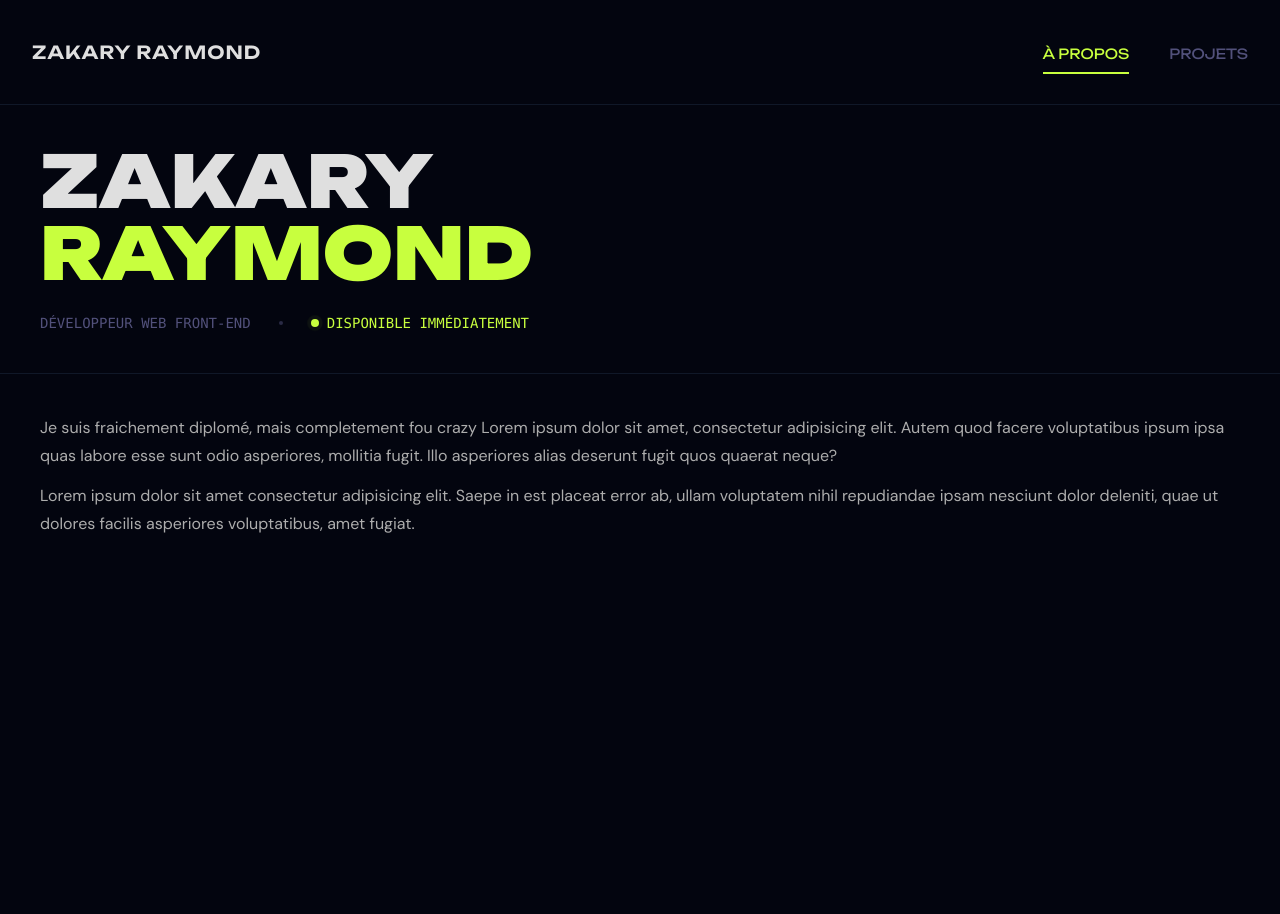
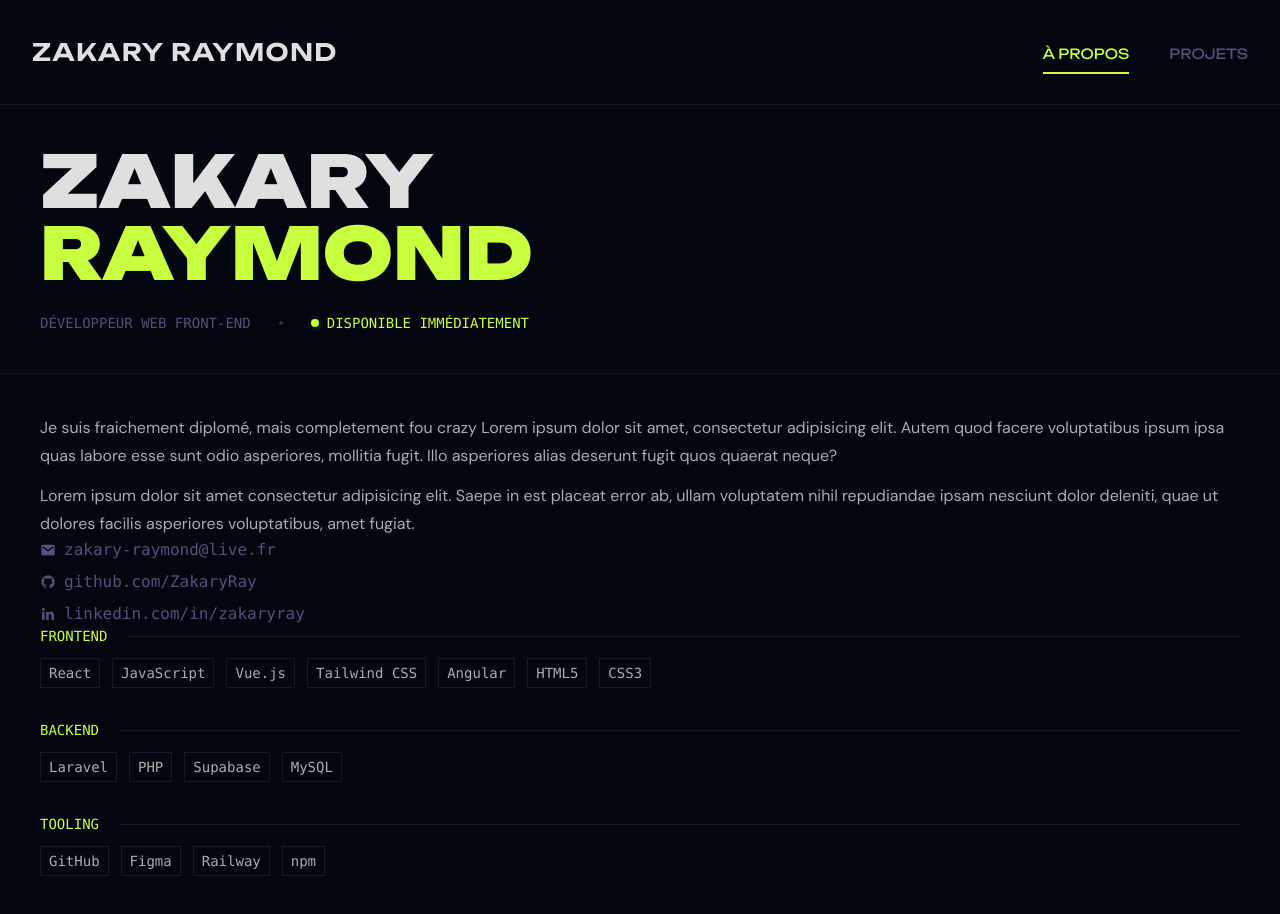
Before and after one commit to ZakaryRay/portfolio, a React (Vite) app in the folder portfolio/: page / in a window 1280 px wide. Before the commit the page ends 800 px from the top, so only its background shows below. Built offline with nearby package versions, Linux system fonts and the light colour scheme.

Commit message:
Added boxicons, finishing home page and more

```diff
--- a/portfolio/index.html
+++ b/portfolio/index.html
@@ -6,6 +6,7 @@
         <meta name="viewport" content="width=device-width, initial-scale=1.0" />
         <title>portfolio</title>
         <link rel="stylesheet" href="/src/App.css" />
+        <link href="https://unpkg.com/boxicons@2.1.4/css/boxicons.min.css" rel="stylesheet" />
     </head>
     <body>
         <div id="root"></div>
--- a/portfolio/package.json
+++ b/portfolio/package.json
@@ -11,6 +11,7 @@
   },
   "dependencies": {
     "@tailwindcss/vite": "^4.3.2",
+    "boxicons": "^2.1.4",
     "react": "^19.2.7",
     "react-dom": "^19.2.7",
     "react-router-dom": "^7.18.1",
--- a/portfolio/src/App.css
+++ b/portfolio/src/App.css
@@ -22,4 +22,5 @@ body {
     --color-light-gray: #adadad;
     --font-family-dm-sans: "DM Sans", sans-serif;
     --font-family-unbounded: "Unbounded", sans-serif;
+    --breakpoint-custom: 1320px;
 }
--- a/portfolio/src/assets/components/Header.jsx
+++ b/portfolio/src/assets/components/Header.jsx
@@ -9,7 +9,7 @@ const Header = () => {
 
     return (
         <header className="justify-between border-b border-gray-900 p-8 font-family-unbounded space-y-10 md:space-y-0 md:flex md:text-lg text-2xl">
-            <Link className="hover:text-electric-green font-semibold tracking-wider hover:cursor-pointer transition-all duration-250 self-center">
+            <Link className="hover:text-electric-green font-semibold tracking-wider hover:cursor-pointer transition-all duration-250 self-center text-xl md:text-2xl">
                 ZAKARY RAYMOND
             </Link>
 
--- a/portfolio/src/assets/components/Hero.jsx
+++ b/portfolio/src/assets/components/Hero.jsx
@@ -3,13 +3,13 @@ import React from "react";
 const Hero = () => {
     return (
         <div className="p-10 border-b border-gray-900">
-            <div className="font-family-unbounded font-black text-7xl mb-6">
+            <div className="font-family-unbounded font-black text-4xl md:5xl md:text-7xl mb-6 transition-all duration-300">
                 <p>ZAKARY</p>
                 <p className="text-electric-green ">RAYMOND</p>
             </div>
-            <div className="font-mono flex space-x-7 text-sm">
+            <div className="font-mono flex space-x-7 text-sm max-sm:flex-col max-sm:space-y-5 transition-all">
                 <p className="text-gray-purple">DÉVELOPPEUR WEB FRONT-END</p>
-                <span className="w-1 h-1 bg-gray-purple/50 self-center rounded"></span>
+                <span className="w-1 h-1 bg-gray-purple/50 self-center rounded max-sm:hidden"></span>
                 <div className="space-x-2 flex ">
                     <span className="relative inline-flex w-2 h-2 self-center">
                         <span className="animate-ping absolute inline-flex h-full w-full rounded bg-electric-green opacity-75"></span>
--- /dev/null
+++ b/portfolio/src/assets/components/Stacks.jsx
@@ -0,0 +1,59 @@
+import React from "react";
+
+const Stacks = () => {
+    const frontend = ["React", "JavaScript", "Vue.js", "Tailwind CSS", "Angular", "HTML5", "CSS3"];
+    const backend = ["Laravel", "PHP", "Supabase", "MySQL"];
+    const tooling = ["GitHub", "Figma", "Railway", "npm"];
+
+    return (
+        <div className="font-mono space-y-8 custom:w-1/2">
+            <div className="space-y-3">
+                <div className="flex space-x-5">
+                    <h2 className="text-sm text-electric-green">FRONTEND</h2>
+                    <span className="h-px w-full bg-gray-800/60 inline-block self-center"></span>
+                </div>
+                <div className="flex space-x-3 flex-wrap ">
+                    {frontend.map((stack) => (
+                        <p
+                            key={stack}
+                            className="border border-gray-800/60 hover:border-electric-green/70 transition-all duration-200 cursor-default px-2 py-1 text-sm max-sm:mb-2">
+                            {stack}
+                        </p>
+                    ))}
+                </div>
+            </div>
+            <div className="space-y-3">
+                <div className="flex space-x-5">
+                    <h2 className="text-sm text-electric-green">BACKEND</h2>
+                    <span className="h-px w-full bg-gray-800/60 inline-block self-center"></span>
+                </div>
+                <div className="flex space-x-3">
+                    {backend.map((stack) => (
+                        <p
+                            key={stack}
+                            className="border border-gray-800/60 hover:border-electric-green/70 transition-all duration-200 cursor-default px-2 py-1 text-sm">
+                            {stack}
+                        </p>
+                    ))}
+                </div>
+            </div>
+            <div className="space-y-3">
+                <div className="flex space-x-5">
+                    <h2 className="text-sm text-electric-green">TOOLING</h2>
+                    <span className="h-px w-full bg-gray-800/60 inline-block self-center"></span>
+                </div>
+                <div className="flex space-x-3">
+                    {tooling.map((stack) => (
+                        <p
+                            key={stack}
+                            className="border border-gray-800/60 hover:border-electric-green/70 transition-all duration-200 cursor-default px-2 py-1 text-sm">
+                            {stack}
+                        </p>
+                    ))}
+                </div>
+            </div>
+        </div>
+    );
+};
+
+export default Stacks;
--- a/portfolio/src/assets/pages/Home.jsx
+++ b/portfolio/src/assets/pages/Home.jsx
@@ -1,25 +1,54 @@
 import React from "react";
 import Header from "../components/Header";
 import Hero from "../components/Hero";
+import Stacks from "../components/Stacks";
 
 const Home = () => {
     return (
         <>
             <Hero />
-            <main className="text-light-gray p-10">
-                <div className="space-y-3 text-base/7">
-                    <p className="">
-                        Je suis fraichement diplomé, mais completement fou crazy Lorem ipsum dolor
-                        sit amet, consectetur adipisicing elit. Autem quod facere voluptatibus ipsum
-                        ipsa quas labore esse sunt odio asperiores, mollitia fugit. Illo asperiores
-                        alias deserunt fugit quos quaerat neque?
-                    </p>
-                    <p>
-                        Lorem ipsum dolor sit amet consectetur adipisicing elit. Saepe in est
-                        placeat error ab, ullam voluptatem nihil repudiandae ipsam nesciunt dolor
-                        deleniti, quae ut dolores facilis asperiores voluptatibus, amet fugiat.
-                    </p>
+            <main className="text-light-gray p-10 custom:flex custom:space-x-20 ">
+                <div className="custom:w-1/2">
+                    <div className="space-y-3 text-base/7  ">
+                        <p className="">
+                            Je suis fraichement diplomé, mais completement fou crazy Lorem ipsum
+                            dolor sit amet, consectetur adipisicing elit. Autem quod facere
+                            voluptatibus ipsum ipsa quas labore esse sunt odio asperiores, mollitia
+                            fugit. Illo asperiores alias deserunt fugit quos quaerat neque?
+                        </p>
+                        <p>
+                            Lorem ipsum dolor sit amet consectetur adipisicing elit. Saepe in est
+                            placeat error ab, ullam voluptatem nihil repudiandae ipsam nesciunt
+                            dolor deleniti, quae ut dolores facilis asperiores voluptatibus, amet
+                            fugiat.
+                        </p>
+                    </div>
+                    <div className="flex flex-col space-y-2 text-gray-purple font-mono custom:w-1/2">
+                        <a
+                            href="mailto:zkary-raymond@live.fr"
+                            className="flex items-center space-x-2 hover:text-white/80 custom:w-fit">
+                            <i className="bx bxs-envelope"></i>
+                            <span>zakary-raymond@live.fr</span>
+                        </a>
+                        <a
+                            href="https://github.com/ZakaryRay"
+                            target="_blank"
+                            rel="noopener noreferrer"
+                            className="flex items-center space-x-2 hover:text-white/80 w-fit">
+                            <i className="bx bxl-github"></i>
+                            <span>github.com/ZakaryRay</span>
+                        </a>
+                        <a
+                            href="https://www.linkedin.com/in/zakaryray/"
+                            target="_blank"
+                            rel="noopener noreferrer"
+                            className="flex items-center space-x-2 hover:text-white/80 w-fit">
+                            <i className="bx bxl-linkedin"></i>
+                            <span>linkedin.com/in/zakaryray</span>
+                        </a>
+                    </div>
                 </div>
+                <Stacks />
             </main>
         </>
     );
--- a/portfolio/src/main.jsx
+++ b/portfolio/src/main.jsx
@@ -5,6 +5,7 @@ import App from "./App.jsx";
 import { RouterProvider } from "react-router-dom";
 import routes from "./Routes.jsx";
 
+
 createRoot(document.getElementById("root")).render(
     <StrictMode>
         <RouterProvider router={routes} />
```
Also changed, not shown: 1 other file (tests, documents, lock files or other folders).
